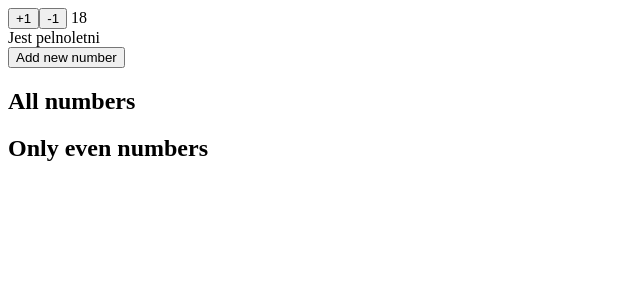
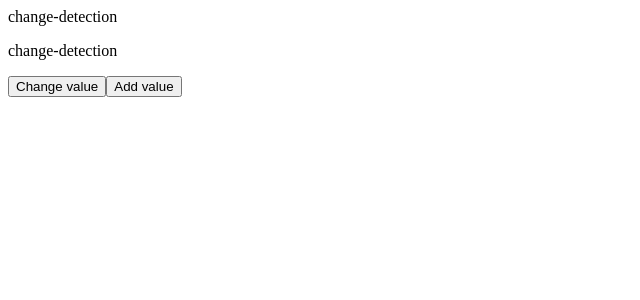
Before and after one commit to hazenite/Angular-course, an Angular app: page / in a window 1280 px wide. Shown: the top 300 px of the page, without its empty margins (0-640 px from the left). Built offline with nearby package versions, Linux system fonts and the light colour scheme.

Commit message:
29# Change detection

```diff
--- a/src/app/app.component.html
+++ b/src/app/app.component.html
@@ -1,4 +1,9 @@
-<app-numbers></app-numbers>
+<app-numbers [value] = "valueDetection" [values]="valuesOfDetection"></app-numbers>
+
+<button (click)="changeName()"> Change value </button>
+
+
+<button (click)="addNewValue()"> Add value </button>
 
 
 <!--
--- a/src/app/app.component.scss
+++ b/src/app/app.component.scss
@@ -7,8 +7,6 @@ h1 {
     font: 100% $font-stack;
     color: $primary-color;
     font-weight: bold;
-
-
 }
 
 
--- a/src/app/app.component.ts
+++ b/src/app/app.component.ts
@@ -1,37 +1,14 @@
 import {
   Component,
   computed,
-  effect,
   Signal,
   signal,
   WritableSignal,
 } from '@angular/core';
-import { RouterOutlet } from '@angular/router';
-import { HelloComponent } from './hello/hello.component';
-import { NameDisplayerComponent } from './name-displayer/name-displayer.component';
 import { ParentComponent } from './parent/parent.component';
-import { WelcomeComponent } from './welcome/welcome.component';
-import { DollarConverterComponent } from './dollar-converter/dollar-converter.component';
-import { UsersComponent } from './users/users.component';
-import { GrandparentComponent } from './grandparent/grandparent.component';
-import { RandomNumberButtonComponent } from './random-number-button/random-number-button.component';
-import { RandomNumbersComponent } from './random-numbers/random-numbers.component';
-import { CarComponent } from './car/car.component';
-import { CarsComponent } from './cars/cars.component';
-import { NgIf, NgFor, NgClass, NgStyle } from '@angular/common';
 import { FooComponent } from './foo/foo.component';
-import { LazyComponent } from './lazy/lazy.component';
-import { CrazyBoxComponent } from './crazy-box/crazy-box.component';
 import { Coords } from './types';
-import { ContainerComponent } from './container/container.component';
 import { TitleComponent } from './title/title.component';
-import { ConditionalContentComponent } from './conditional-content/conditional-content.component';
-import { SnartComponentComponent } from './snart-component/snart-component.component';
-import { PageTitleComponent } from './page-title/page-title.component';
-import { PageContainerComponent } from './page-container/page-container.component';
-import { PageBodyComponent } from './page-body/page-body.component';
-import { HomeworkComponentComponent } from './homework-component/homework-component.component';
-import { PageLayoutComponent } from './page-layout/page-layout.component';
 import { MyIpComponent } from './my-ip/my-ip.component';
 import { LifecycletesterComponent } from './lifecycletester/lifecycletester.component';
 import { TemplateComponent } from './template/template.component';
@@ -51,17 +28,7 @@ type Box = {
 
 @Component({
   selector: 'app-root',
-  imports: [
-    MyIpComponent,
-    TitleComponent,
-    LifecycletesterComponent,
-    ParentComponent,
-    TemplateComponent,
-    FooComponent,
-    PaginationComponent,
-    DataTableComponent,
-    NumbersComponent,
-  ],
+  imports: [NumbersComponent],
   templateUrl: './app.component.html',
   styleUrl: './app.component.scss',
 })
@@ -72,6 +39,8 @@ export class AppComponent {
     console.log('Runnning doubleCounter signal');
     return this.counter() * 2;
   });
+
+  valueDetection = 'change-detection';
 
   randomNumber: number = Math.round(Math.random() * 255);
   visible: boolean = false;
@@ -95,6 +64,7 @@ export class AppComponent {
     { id: 1, name: 'Marcin' },
     { id: 2, name: 'Magda' },
   ];
+  valuesOfDetection: number[] = [];
 
   constructor() {
     // effect((onCleanup) => {
@@ -190,4 +160,14 @@ export class AppComponent {
   handlewNewPosition(coords: Coords) {
     this.coords.push(coords);
   }
+
+  changeName() {
+    this.valueDetection = `Lorem ipsum`;
+  }
+
+  addNewValue() {
+    const addNewValue = Math.round(Math.random() * 80);
+    // this.valuesOfDetection.push(addNewValue);
+    this.valuesOfDetection = [...this.valuesOfDetection, addNewValue];
+  }
 }
--- a/src/app/hello/hello.component.html
+++ b/src/app/hello/hello.component.html
@@ -7,3 +7,5 @@
 
 
 <p> {{users.join(',')}} - {{amount}}</p>
+
+<button (click) = "addNewValue()"> Add new value from hello </button>
--- a/src/app/hello/hello.component.ts
+++ b/src/app/hello/hello.component.ts
@@ -1,4 +1,4 @@
-import { Component, Input } from '@angular/core';
+import { Component, EventEmitter, Input, Output } from '@angular/core';
 
 @Component({
   selector: 'app-hello',
@@ -18,4 +18,8 @@ export class HelloComponent {
   getValue() {
     return this.value;
   }
+
+  addNewValue() {
+    const newValue = Math.round(Math.random() * 10);
+  }
 }
--- a/src/app/numbers/numbers.component.html
+++ b/src/app/numbers/numbers.component.html
@@ -1,4 +1,15 @@
+{{value}}
 
+<p>{{value}}</p>
+<ul>
+    @for(value of values; track $index) {
+        <li> {{value}}</li>
+    }
+</ul>
+
+
+
+<!--
 <button (click) = "increase()">
     +1
 </button>
@@ -43,4 +54,4 @@
             {{value}}
         </li>
     }
-</ul>
+</ul> -->
--- a/src/app/numbers/numbers.component.ts
+++ b/src/app/numbers/numbers.component.ts
@@ -1,19 +1,35 @@
 import {
+  ChangeDetectionStrategy,
   Component,
   computed,
+  DoCheck,
   effect,
+  EventEmitter,
+  Input,
+  NgZone,
+  OnChanges,
+  OnInit,
+  Output,
   Signal,
   signal,
+  SimpleChanges,
   WritableSignal,
 } from '@angular/core';
 
 @Component({
   selector: 'app-numbers',
   imports: [],
+  changeDetection: ChangeDetectionStrategy.OnPush,
   templateUrl: './numbers.component.html',
   styleUrl: './numbers.component.scss',
 })
-export class NumbersComponent {
+export class NumbersComponent implements DoCheck, OnInit, OnChanges {
+  @Input() value: string = '';
+
+  @Input() values: number[] = [];
+
+  @Output() onNewValue = new EventEmitter<number>();
+
   age: WritableSignal<number> = signal(18);
 
   numbers: WritableSignal<number[]> = signal([]);
@@ -30,17 +46,30 @@ export class NumbersComponent {
     }
   });
 
-  constructor() {
+  constructor(private ngZone: NgZone) {
     effect(() => {
       console.log(`numbers of even numbers: ${this.evenNumbers().length}`);
     });
+  }
+  ngOnChanges(changes: SimpleChanges): void {
+    console.log('ngDoCheck', changes);
+  }
+
+  ngDoCheck(): void {
+    console.log('ngDoCheck z numbers');
   }
 
   addNewNumber() {
     const newNumber = Math.round(Math.random() * 1000);
     this.numbers.update((prevNumbers) => [...prevNumbers, newNumber]);
   }
-
+  ngOnInit(): void {
+    // this.ngZone.runOutsideAngular(() => {
+    //   setInterval(() => {
+    //     console.log('BIP');
+    //   }, 1000);
+    // });
+  }
   increase() {
     this.age.update((prev) => prev + 1);
   }
```
